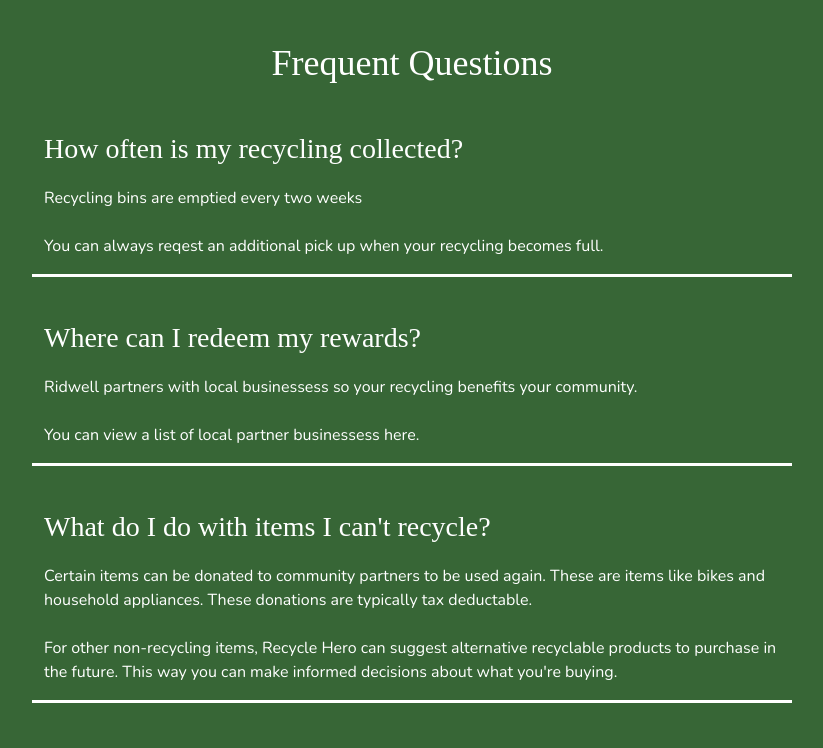
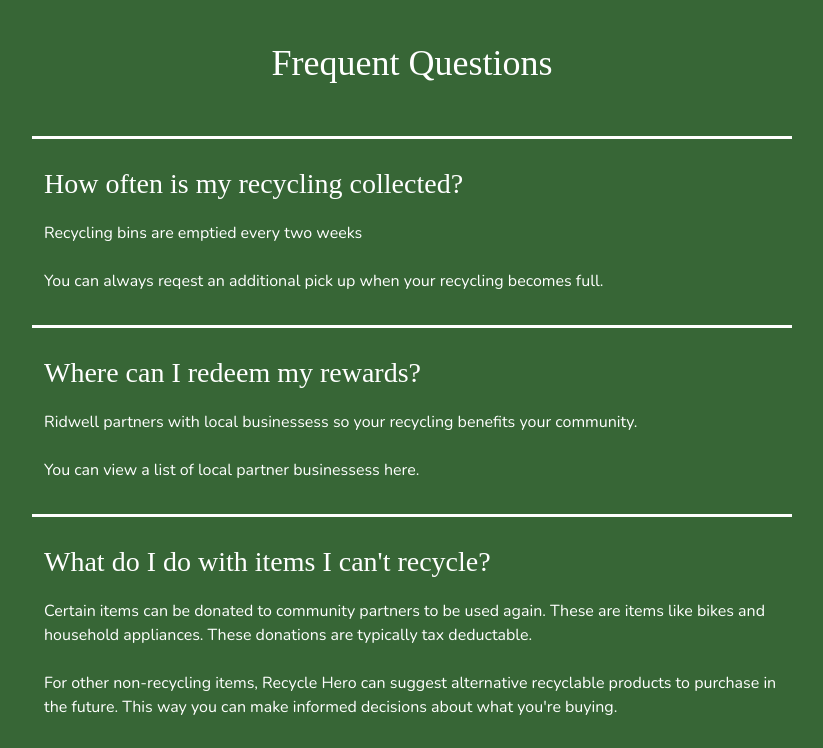
Before and after one commit to jordanmodic/recycle-hero, a plain HTML site: page index.html in a window 1280 px wide. Shown: the part 5240-5988 px from the top of the page, without its empty margins (228-1051 px from the left). Drawn offline with nearby package versions, Linux system fonts and the light colour scheme.

Commit message:
Updated FAQs

```diff
--- a/css/style.css
+++ b/css/style.css
@@ -248,9 +248,9 @@ h3.stats-percentage {
 }
 .question-text {
     text-align: left;
-    margin-bottom: 3em;
-    border-bottom: solid white;
-    padding-bottom: 1em;
+    margin-bottom: 2em;
+    border-top: solid white;
+    padding-top: 2em;
 }
 .faqs {
     padding-top: 10em;
```
